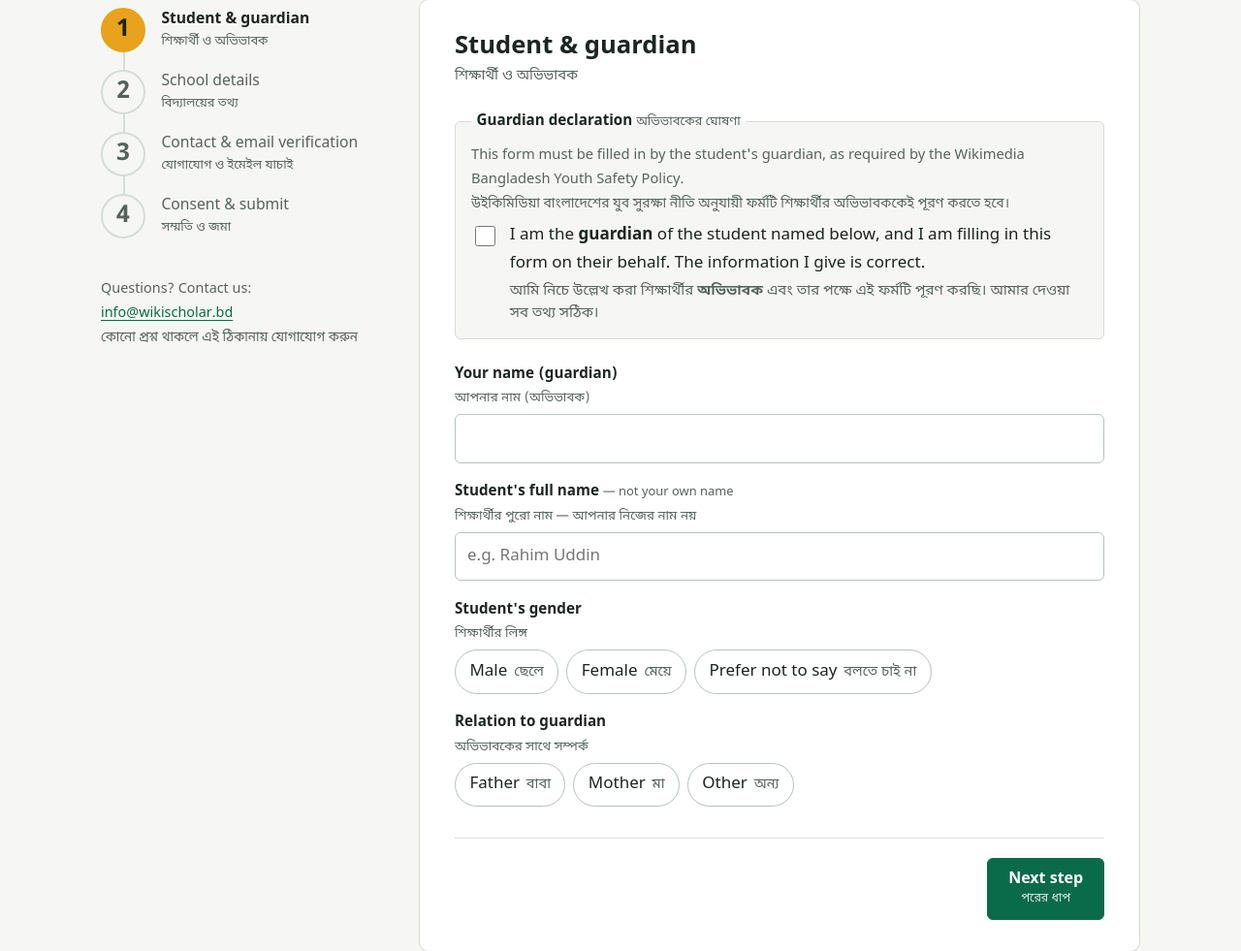
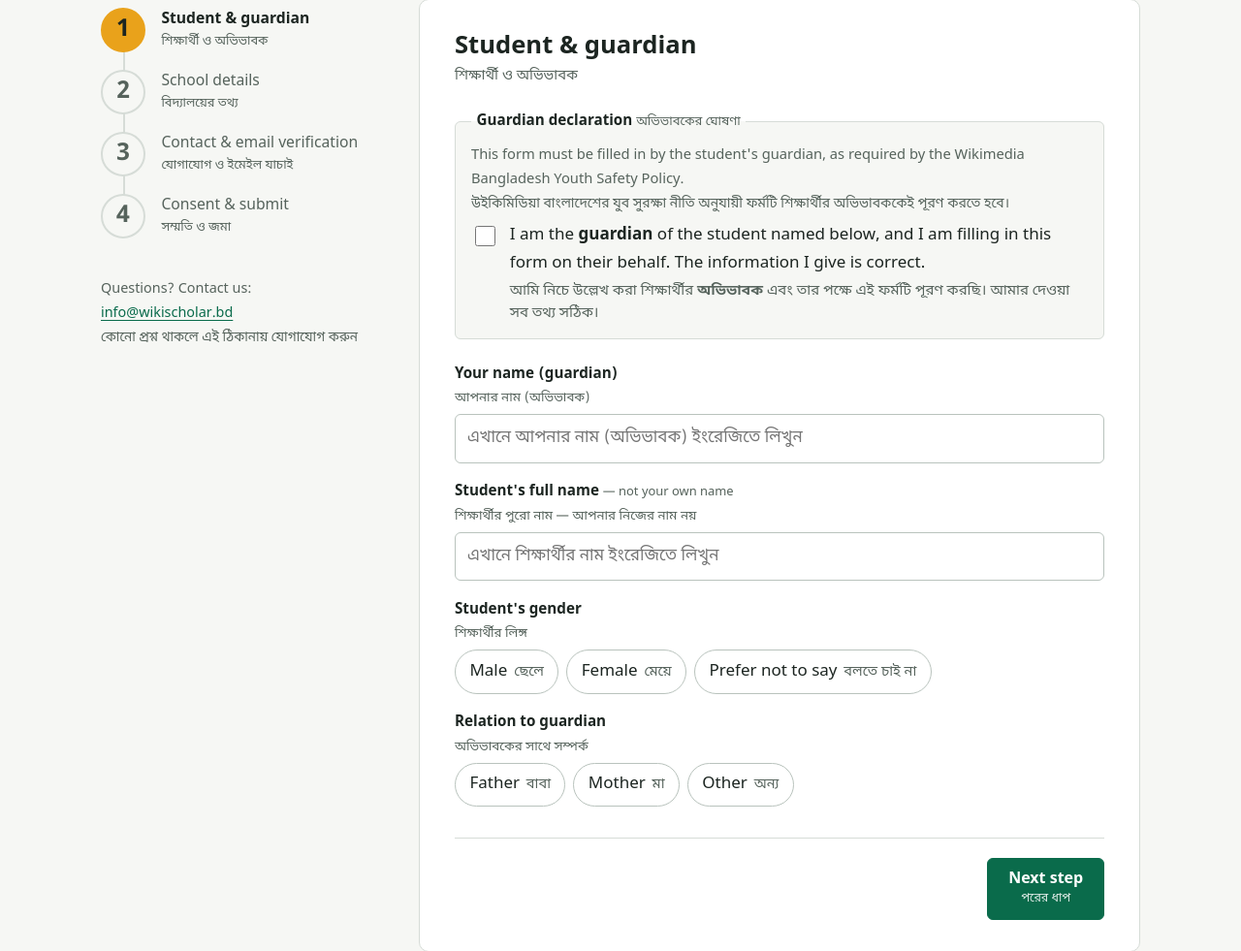
Before and after one commit to UserYahya/wikischolar, a Django app: page / in a window 1280 px wide. Shown: the part 353-1334 px from the top of the page at 97% size. Run offline with Django 5.2, Linux system fonts and the light colour scheme; data that the repository does not hold is empty; parts of the project's set-up code (start-up, migrations or seed data) failed here and were passed over; some web fonts are replaced.

Commit message:
Registration form: Bangla placeholders in the two name boxes
Guardian: "এখানে আপনার নাম (অভিভাবক) ইংরেজিতে লিখুন"
Student:  "এখানে শিক্ষার্থীর নাম ইংরেজিতে লিখুন" (replaces "e.g. Rahim Uddin")

Co-Authored-By: Claude Opus 5.5 <noreply@anthropic.com>

```diff
--- a/apps/registration/templates/registration/register.html
+++ b/apps/registration/templates/registration/register.html
@@ -60,13 +60,13 @@
       <div class="grid">
         <div class="field span2">
           <label for="guardian_name">Your name (guardian) <span class="bn" lang="bn">আপনার নাম (অভিভাবক)</span></label>
-          <input id="guardian_name" autocomplete="ws-guardian-name" autocorrect="off" spellcheck="false" data-1p-ignore data-lpignore="true" data-form-type="other" name="guardian_name" required maxlength="150" data-english>
+          <input id="guardian_name" autocomplete="ws-guardian-name" autocorrect="off" spellcheck="false" data-1p-ignore data-lpignore="true" data-form-type="other" name="guardian_name" required maxlength="150" data-english placeholder="এখানে আপনার নাম (অভিভাবক) ইংরেজিতে লিখুন">
           <p class="err" data-err="guardian_name"></p>
         </div>
         <div class="field span2">
           <label for="student_name">Student's full name <span class="label-note">— not your own name</span>
             <span class="bn" lang="bn">শিক্ষার্থীর পুরো নাম — আপনার নিজের নাম নয়</span></label>
-          <input id="student_name" autocomplete="ws-student-name" autocorrect="off" spellcheck="false" data-1p-ignore data-lpignore="true" data-form-type="other" name="student_name" required maxlength="150" data-english placeholder="e.g. Rahim Uddin">
+          <input id="student_name" autocomplete="ws-student-name" autocorrect="off" spellcheck="false" data-1p-ignore data-lpignore="true" data-form-type="other" name="student_name" required maxlength="150" data-english placeholder="এখানে শিক্ষার্থীর নাম ইংরেজিতে লিখুন">
           <p class="err" data-err="student_name"></p>
         </div>
         <fieldset class="field span2">
```
Also changed, not shown: tests/test_registration.py (+2 -0 lines), CHANGELOG.md.
